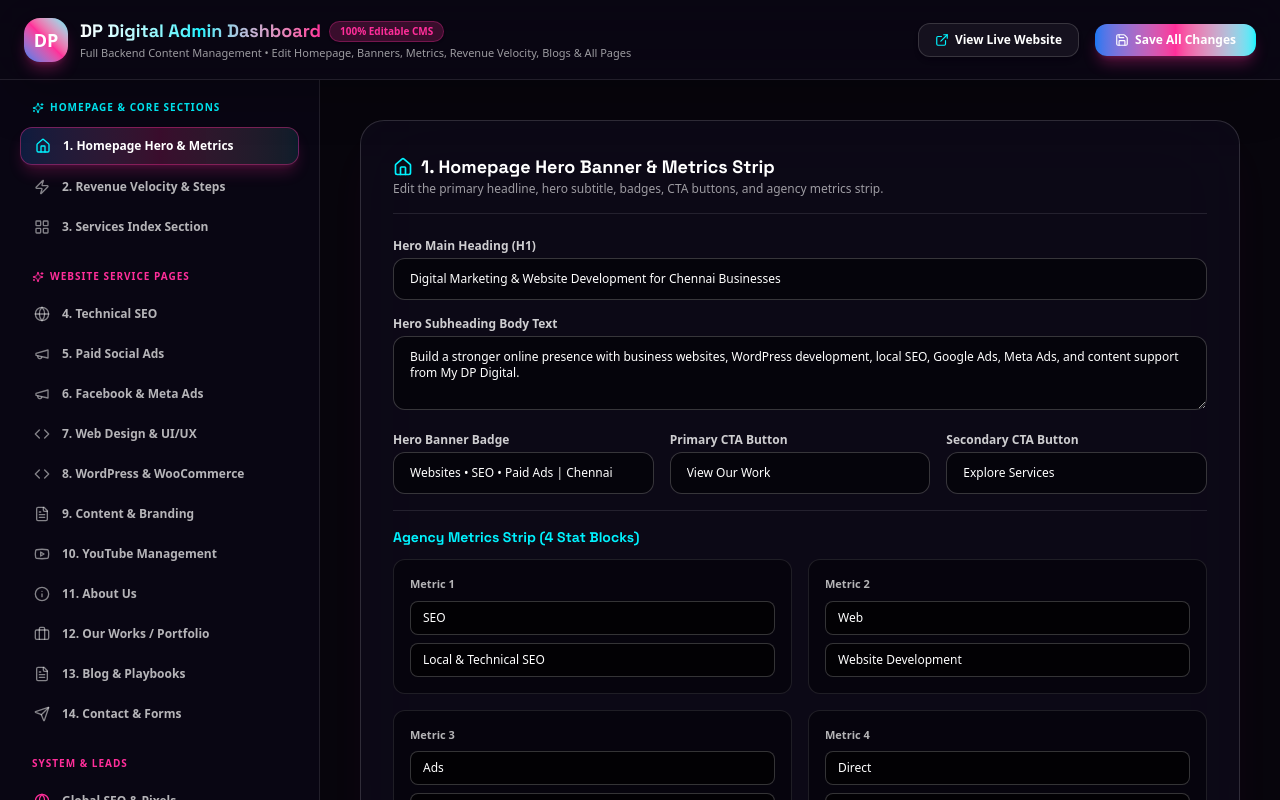
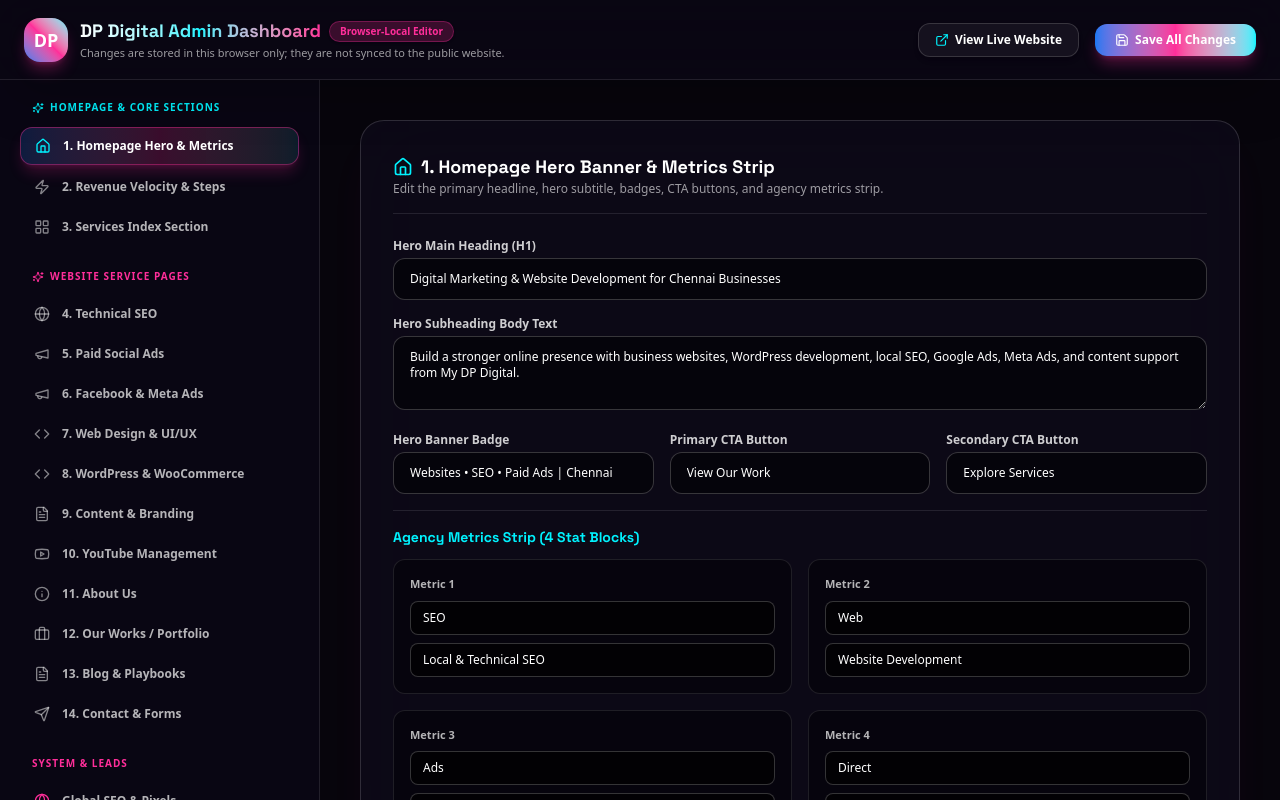
Before and after one commit to deenapriyanka00217-arch/my-dp-Digital, a React (Vite) app: page /admin in a window 1280 px wide. Shown: the top 800 px of the page. Built offline with nearby package versions, Linux system fonts and the light colour scheme.

Commit message:
SEO: remove placeholder links and clarify site editor storage

```diff
--- a/src/pages/AdminDashboardPage.tsx
+++ b/src/pages/AdminDashboardPage.tsx
@@ -53,9 +53,9 @@ export default function AdminDashboardPage() {
           <div>
             <div className="flex items-center gap-2">
               <h1 className="text-base sm:text-lg font-black bg-gradient-to-r from-white via-[#00F2FE] to-[#FF2E9A] bg-clip-text text-transparent">DP Digital Admin Dashboard</h1>
-              <span className="text-[10px] px-2.5 py-0.5 rounded-full bg-[#FF2E9A]/20 text-[#FF2E9A] border border-[#FF2E9A]/30 font-bold shadow-sm">100% Editable CMS</span>
+              <span className="text-[10px] px-2.5 py-0.5 rounded-full bg-[#FF2E9A]/20 text-[#FF2E9A] border border-[#FF2E9A]/30 font-bold shadow-sm">Browser-Local Editor</span>
             </div>
-            <p className="text-[11px] text-white/60">Full Backend Content Management • Edit Homepage, Banners, Metrics, Revenue Velocity, Blogs & All Pages</p>
+            <p className="text-[11px] text-white/60">Changes are stored in this browser only; they are not synced to the public website.</p>
           </div>
         </div>
 
```
